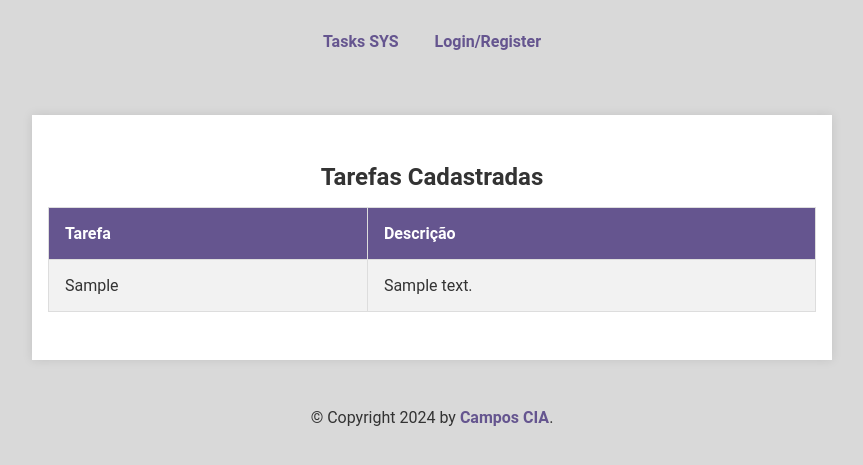
After one commit to Campos032/SCRIPTSPYTHON, a Flask app: page / in a window 1280 px wide. The commit adds this page. Shown: the top 465 px of the page, without its empty margins (208-1071 px from the left). Run offline with Flask 3, Linux system fonts and the light colour scheme; tables that the repository leaves empty hold one stand-in row (values such as "Sample post").

Commit message:
feat: adding page_routes, update other routes files and static/templates folders

```diff
--- /dev/null
+++ b/Flask/Exercício/app/main/routes/pages_routes.py
@@ -0,0 +1,38 @@
+from flask import Blueprint, render_template
+from app.data.tasks_handler import TasksHandler
+from app.data.auth_handler import AuthHandler
+from flask_login import login_required
+from app.errors.error_handler import handler_error
+
+
+pages_route_bp = Blueprint("pages_route", __name__)
+
+
+@pages_route_bp.route("/")
+@pages_route_bp.route("/home")
+def home_page():
+    auth_handler = AuthHandler()
+    http_response = auth_handler.check_login()
+    tasks_handler = TasksHandler()
+    tasks = tasks_handler.pick_up_tasks()
+
+    return render_template("home.html", logged=http_response.body["logged"], tasks=tasks)
+
+
+@pages_route_bp.route("/login&register")
+def login_register_page():
+    return render_template("login&register.html")
+
+
+@login_required
+@pages_route_bp.route("/view-tasks")
+def view_tasks_page():
+    try:
+        tasks_handler = TasksHandler()
+        tasks_data = tasks_handler.pick_up_tasks()
+
+        return render_template("view_tasks.html")
+
+    except Exception as exception:
+        http_response = handler_error(exception)
+        return render_template("error.html")
--- a/Flask/Exercício/app/main/routes/users_routes.py
+++ b/Flask/Exercício/app/main/routes/users_routes.py
@@ -6,7 +6,7 @@ from app.errors.error_handler import handler_error
 users_route_bp = Blueprint("users_route", __name__)
 
 
-@users_route_bp.route("/users", methods=["POST"])
+@users_route_bp.route("/users/create", methods=["POST"])
 def create_user():
     try:
         http_request = HttpRequest(body=request.json)
--- /dev/null
+++ b/Flask/Exercício/app/static/style.css
@@ -0,0 +1,86 @@
+:root {
+    --gray-color: #D9D9D9;
+    --white-color: #FFFFFF;
+    --purple-color: #65558F;
+}
+
+* {
+    margin: 0;
+    padding: 0;
+    box-sizing: border-box;
+    font-family: 'Roboto', sans-serif;
+}
+
+body {
+    background-color: var(--gray-color);
+    color: #333;
+}
+
+header {
+    background-color: var(--gray-color);
+    padding: 1rem;
+    text-align: center;
+}
+
+header nav a {
+    color: var(--purple-color);
+    margin: 0 1rem;
+    text-decoration: none;
+    font-weight: bold;
+}
+
+main {
+    background: var(--white-color);
+    max-width: 800px;
+    margin: 2rem auto;
+    padding: 1rem;
+    box-shadow: 0 0 10px rgba(0, 0, 0, 0.1);
+}
+
+table {
+    width: 100%;
+    border-collapse: collapse;
+    margin: 2rem 0;
+}
+
+table caption {
+    font-size: 1.5rem;
+    margin-bottom: 1rem;
+    font-weight: bold;
+}
+
+table, th, td {
+    border: 1px solid #ddd;
+}
+
+th, td {
+    padding: 1rem;
+    text-align: left;
+}
+
+th {
+    background-color: var(--purple-color);
+    color: var(--white-color);
+}
+
+tr:nth-child(even) {
+    background-color: #f2f2f2;
+}
+
+p {
+    font-size: 1.2rem;
+    text-align: center;
+    margin-top: 2rem;
+}
+
+footer {
+    background-color: var(--gray-color);
+    text-align: center;
+    padding: 1rem;
+}
+
+footer a {
+    color: var(--purple-color);
+    text-decoration: none;
+    font-weight: bold;
+}
--- /dev/null
+++ b/Flask/Exercício/app/templates/base.html
@@ -0,0 +1,23 @@
+<!DOCTYPE html>
+<html lang="en">
+<head>
+    {% block head %}
+    <meta charset="UTF-8">
+    <meta name="viewport" content="width=device-width, initial-scale=1.0">
+    <title>{% block title %}{% endblock %}</title>
+    {% endblock %}
+</head>
+<body>
+    <header>
+        {% block header %}{% endblock %}
+    </header>
+    <section>
+        {% block main_section %}{% endblock %}
+    </section>
+    <footer id="footer">
+        {% block footer %}
+        &copy; Copyright 2024 by <a href="http://domain.invalid/">Campos CIA</a>.
+        {% endblock %}
+    </footer>
+</body>
+</html>
--- /dev/null
+++ b/Flask/Exercício/app/templates/home.html
@@ -0,0 +1,46 @@
+{% extends "base.html" %}
+
+{% block title %}Sistema de Tarefas - HOME{% endblock %}
+
+{% block head %}
+    {{ super() }}
+    <link rel="stylesheet" href="{{ url_for('static', filename='style.css') }}">
+{% endblock %}
+
+{% block header %}
+    <header>
+        <nav>
+            <a href="{{ url_for('pages_route.home_page') }}">Tasks SYS</a>
+            {% if logged %}
+                <!-- <img src="https://via.placeholder.com/80" alt="Foto de Perfil"> -->
+                <!-- <a><img src="{{ url_for('static', filename='assets/home-icon.svg') }}"></a> -->
+            {% else %}
+                <a href="{{ url_for('pages_route.login_register_page') }}">Login/Register</a>
+                <!-- <img src="https://via.placeholder.com/80" alt="Foto de Perfil"> -->
+                <!-- <a><img src="{{ url_for('static', filename='assets/home-icon.svg') }}"></a> -->
+            {% endif %}
+        </nav>
+    </header>
+{% endblock %}
+
+{% block main_section %}
+    <main>
+        {% if tasks %}
+            <table>
+                <caption>Tarefas Cadastradas</caption>
+                <tr>
+                    <th>Tarefa</th>
+                    <th>Descrição</th>
+                </tr>
+                {% for task in tasks %}
+                    <tr>
+                        <td>{{ task.tarefa }}</td>
+                        <td>{{ task.description }}</td>
+                    </tr>
+                {% endfor %}
+            </table>
+        {% else %}
+            <p>Nenhuma tarefa cadastrada.</p>
+        {% endif %}
+    </main>
+{% endblock %}
```
Also changed, not shown: Flask/Exercício/app/main/routes/tasks_routes.py (+38 -7 lines), Flask/Exercício/app/templates/login&register.html (added, +17 -0 lines), Flask/Exercício/app/templates/view_tasks.html (+44 -17 lines), Flask/Exercício/app/static/assets/home-icon.svg (added), Flask/Exercício/app/static/login&register.css (added).
